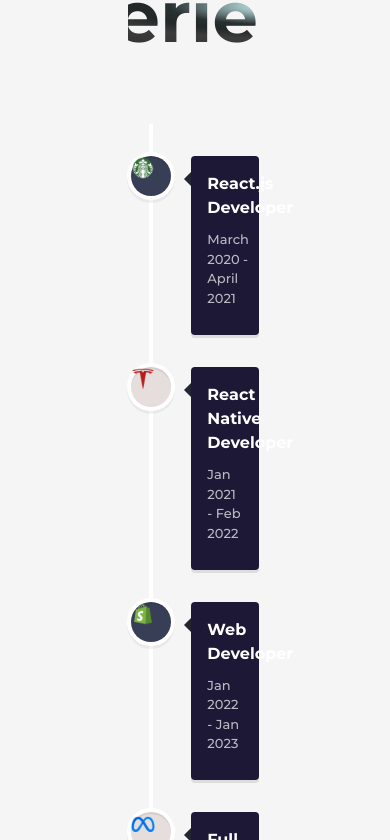
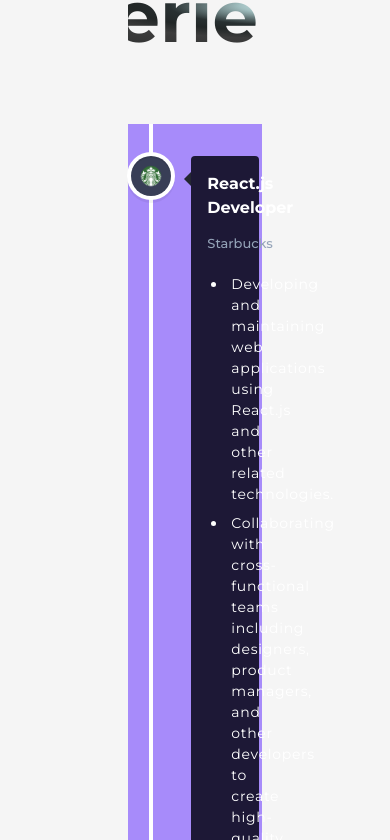
Before and after one commit to s-kvng/Nextjs-Developer-Porfolio, a Next.js app: page /about in a window 390 px wide. Shown: the part 3484-4324 px from the top of the page. Built offline with nearby package versions, Linux system fonts and the light colour scheme.

Commit message:
add experience section

```diff
--- a/src/components/Experience.js
+++ b/src/components/Experience.js
@@ -1,51 +1,67 @@
-import React from 'react';
+import React from "react";
 
-import { VerticalTimeline , VerticalTimelineElement } from 'react-vertical-timeline-component';
-import { motion } from 'framer-motion';
+import {
+  VerticalTimeline,
+  VerticalTimelineElement,
+} from "react-vertical-timeline-component";
+import { motion } from "framer-motion";
 
-import 'react-vertical-timeline-component/style.min.css';
+import "react-vertical-timeline-component/style.min.css";
 
-import AnimatedText from '@/components/AnimatedText';
-import { experiences } from '@/constants';
-
+import AnimatedText from "@/components/AnimatedText";
+import { experiences } from "@/constants";
 
 const ExperienceCard = ({ exp }) => (
   <VerticalTimelineElement
-        contentStyle={{ background: '#1d1836', color: '#fff'}}
-        contentArrowStyle={{ borderRight: '7px solid #232631' }}
-        date={ exp.date }
+    contentStyle={{ background: "#1d1836", color: "#fff" }}
+    contentArrowStyle={{ borderRight: "7px solid #232631" }}
+    date={exp.date}
     iconStyle={{ background: exp.iconBg }}
-        icon={ <div>
+    icon={
+      <div className="rounded-full h-full flex justify-center items-center">
         <img
-                src={ exp.icon.src }
-                alt={ exp.company }
-                className=' w-[60%] h-[60%] object-contain'
+          src={exp.icon.src}
+          alt={exp.company}
+          className=" w-[60%] h-[60%] object-contain"
         />
-        </div>}
+      </div>
+    }
   >
     <div>
-           <h3 className='text-white sm:text-[20px] text-[16px] font-bold'>{exp.title}</h3>
+      <h3 className="text-white sm:text-[20px] text-[16px] font-bold">
+        {exp.title}
+      </h3>
+      <p className="text-slate-400 text-[16px] font-semibold">
+        {exp.company_name}
+      </p>
     </div>
+
+    <ul className=" list-disc mt-5 ml-5 space-y-2">
+      {exp.points.map((point, index) => (
+        <li
+          key={`experience-point-${index}`}
+          className=" text-[14px] pl-1 tracking-wider text-white"
+        >
+          {point}
+        </li>
+      ))}
+    </ul>
   </VerticalTimelineElement>
-)
-
+);
 
 const Experience = () => {
-
-
-
   return (
     <>
       <AnimatedText text={`Experience`} className="mb-16 mt-20" />
-          <div className='flex flex-col'>
+      <div className="flex flex-col bg-violet-400">
         <VerticalTimeline>
-                { experiences.map((exp , index) => (
-                    <ExperienceCard key={index} exp = { exp } />
+          {experiences.map((exp, index) => (
+            <ExperienceCard key={index} exp={exp} />
           ))}
         </VerticalTimeline>
       </div>
     </>
-  )
-}
+  );
+};
 
-export default Experience
+export default Experience;
--- /dev/null
+++ b/src/components/canvas/Ball.jsx
@@ -0,0 +1,9 @@
+import React from 'react'
+
+const Ball = () => {
+  return (
+    <div>Ball</div>
+  )
+}
+
+export default Ball
--- /dev/null
+++ b/src/components/canvas/Computers.jsx
@@ -0,0 +1,9 @@
+import React from 'react'
+
+const Computers = () => {
+  return (
+    <div>Computers</div>
+  )
+}
+
+export default Computers
--- /dev/null
+++ b/src/components/canvas/Earth.jsx
@@ -0,0 +1,9 @@
+import React from 'react'
+
+const Earth = () => {
+  return (
+    <div>Earth</div>
+  )
+}
+
+export default Earth
--- /dev/null
+++ b/src/components/canvas/Stars.jsx
@@ -0,0 +1,9 @@
+import React from 'react'
+
+const Stars = () => {
+  return (
+    <div>Stars</div>
+  )
+}
+
+export default Stars
--- /dev/null
+++ b/src/components/canvas/index.js
@@ -0,0 +1,6 @@
+import EarthCanvas from "./Earth";
+import BallCanvas from "./Ball";
+import ComputersCanvas from "./Computers";
+import StarsCanvas from "./Stars";
+
+export { EarthCanvas, BallCanvas, ComputersCanvas, StarsCanvas };
```
Lines whose indentation alone changed are shown as unchanged.
